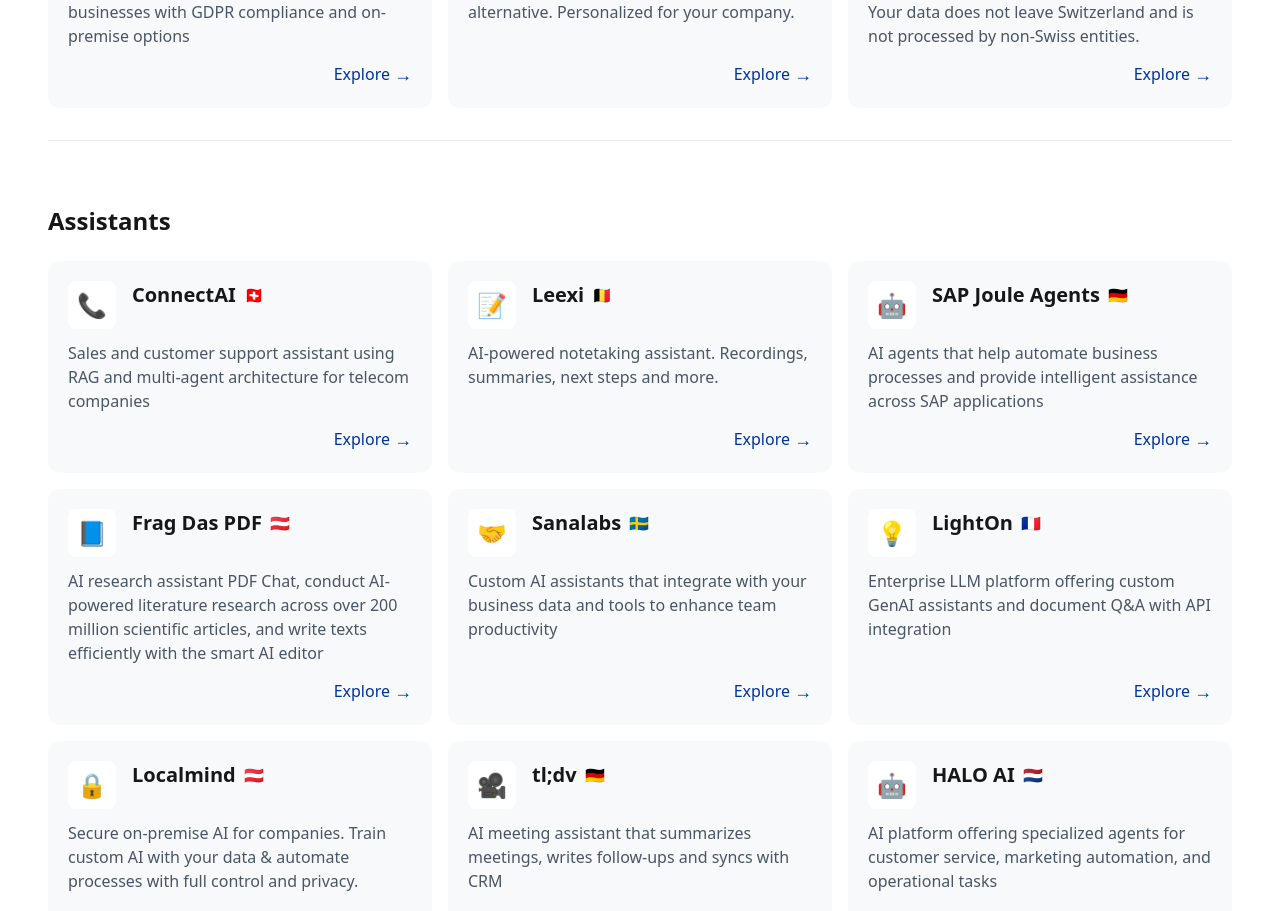
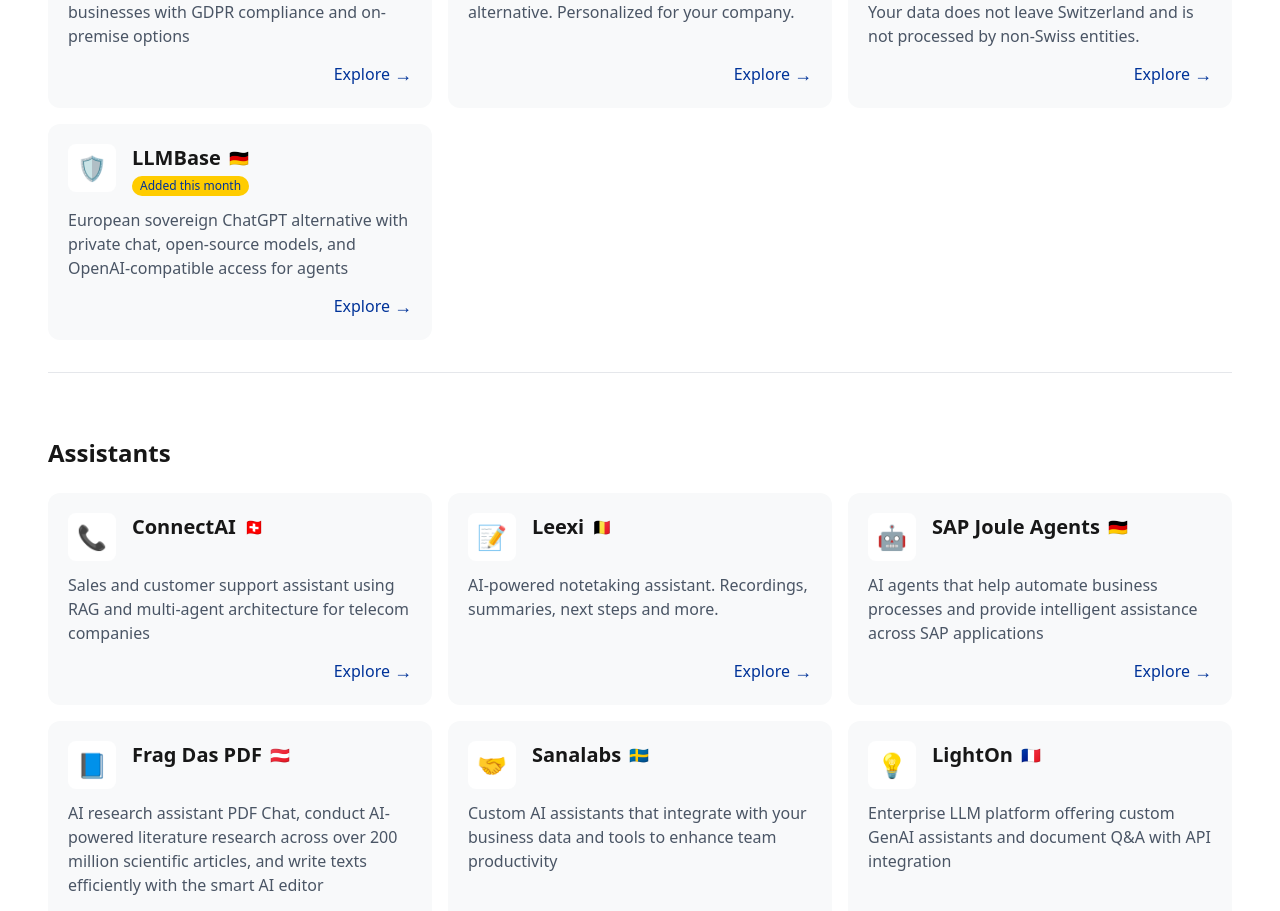
Before and after one commit to northwindlabs/ai-atlas, a Next.js app: page / in a window 1280 px wide. Shown: the part 1589-2500 px from the top of the page. Built offline with nearby package versions, Linux system fonts and the light colour scheme.

Commit message:
Add LLMBase to Chat category

```diff
--- a/src/data/services.ts
+++ b/src/data/services.ts
@@ -78,6 +78,15 @@
         country: '🇨🇭',
         link: 'https://www.aineo.swiss',
         addedDate: '2025-09-01',
+      },
+      {
+        name: 'LLMBase',
+        description:
+          'European sovereign ChatGPT alternative with private chat, open-source models, and OpenAI-compatible access for agents',
+        icon: '🛡️',
+        country: '🇩🇪',
+        link: 'https://llmbase.ai',
+        addedDate: '2026-06-10',
       },
     ],
   },
```
